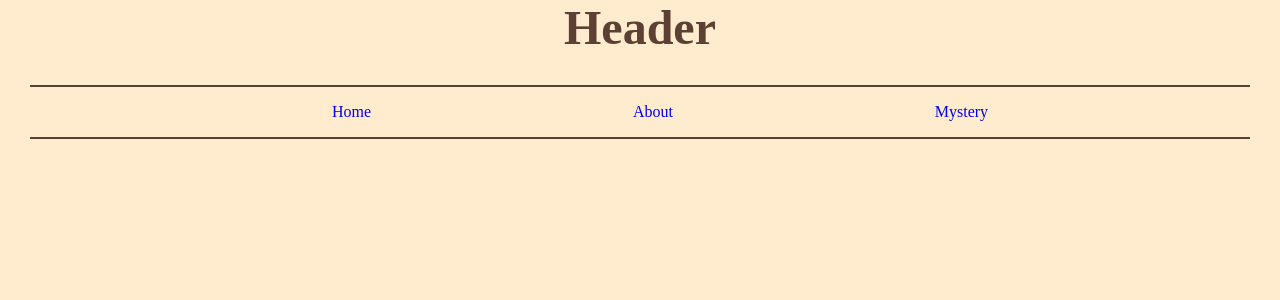
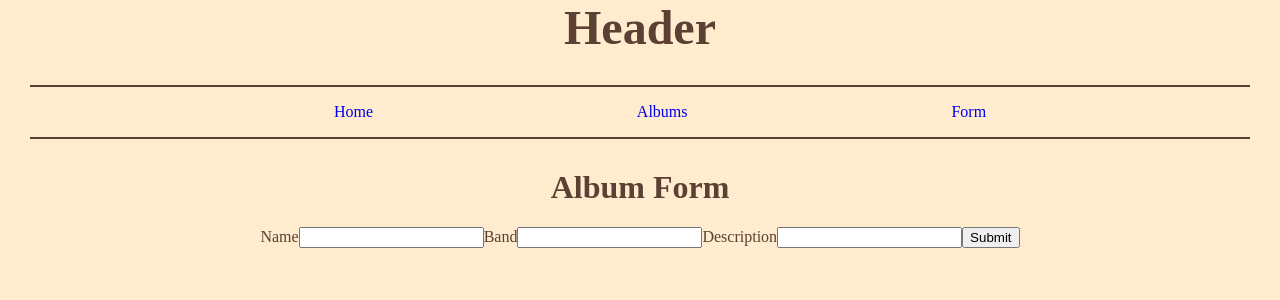
Before and after one commit to patteg21/phase-2-project, a React (Create React App) app in the folder phase-2-proj/: page /form in a window 1280 px wide. Shown: the top 300 px of the page. Built offline with nearby package versions, Linux system fonts and the light colour scheme; data requests are answered from the project's data file.

Commit message:
changed to more albums

```diff
--- a/phase-2-proj/db.json
+++ b/phase-2-proj/db.json
@@ -1,22 +1,10 @@
 {
-  "random": [
+  "albums": [
     {
-      "id": 1,
-      "title": "Random Thing",
-      "description": "OK Computer",
-      "why": "Why now?"
-    },
-    {
-      "title": "OK",
-      "description": "yes",
-      "why": "idk",
-      "id": 2
-    },
-    {
-      "title": "name",
-      "description": "desp",
-      "why": "not sure",
-      "id": 3
+      "title": "Mt. Joy",
+      "description": "upbeat",
+      "band": "Mt. Joy",
+      "id": 1
     }
   ]
 }
--- a/phase-2-proj/src/App.js
+++ b/phase-2-proj/src/App.js
@@ -7,18 +7,18 @@ import "./App.css"
 import Header from "./components/Header";
 import NavBar from "./components/NavBar";
 import Home from "./components/Home";
-import About from "./components/About";
-import Mystery from "./components/Mystery";
+import AlbumForm from "./components/AlbumForm";
+import Albums from "./components/Albums";
 
 function App() {
-  const [displayData, setDisplayData] = useState([])
+  const [displayData, setDisplayData] = useState([{}])
   const [timesClicked, setTimesClicked] = useState(0)
   const [isLoading, setIsLoading] = useState(true)
 
 
   // I know it calls everytime it is updated
   useEffect(() =>{
-    fetch("http://localhost:3000/random")
+    fetch("http://localhost:3000/albums")
     .then(res => res.json())
     .then(data => {
       setDisplayData(data)
@@ -34,8 +34,8 @@ function App() {
       <NavBar />
       <Routes>
           <Route className="route" exact path="/" element={<Home timesClicked={timesClicked}  setTimesClicked={setTimesClicked}/>}/>
-          <Route className="route" path="/about" element={<About displayData={displayData} isLoading={isLoading}/>}/>
-          <Route className="route" path="/mystery" element={<Mystery displayData={displayData} setDisplayData={setDisplayData}/>}/>
+          <Route className="route" path="/albums" element={<Albums displayData={displayData} isLoading={isLoading}/>}/>
+          <Route className="route" path="/form" element={<AlbumForm displayData={displayData} setDisplayData={setDisplayData}/>}/>
         </Routes>
     </div>
   );
--- a/phase-2-proj/src/components/Mystery.js
+++ b/phase-2-proj/src/components/AlbumForm.js
@@ -1,10 +1,10 @@
 import React, {useState}from "react";
 
-function Mystery({displayData, setDisplayData}){
+function AlbumForm({displayData, setDisplayData}){
     const [formData, setFormData] = useState({
         title: '',
         description: '',
-        why: '',
+        band: '',
       });
 
     function handleChange(e){
@@ -19,7 +19,7 @@ function Mystery({displayData, setDisplayData}){
     function handleSubmit(e){
         e.preventDefault();
 
-        fetch("http://localhost:3000/random",{
+        fetch("http://localhost:3000/albums",{
             method: 'POST',
             headers: {
               'Content-Type': 'application/json',
@@ -33,12 +33,19 @@ function Mystery({displayData, setDisplayData}){
 
     return (
         <div>
-            <h1>Mystery</h1>
+            <h1>Album Form</h1>
             <form onSubmit={handleSubmit}>
                 Name
                 <input
                 value={formData.title}
                 name="title"
+                type="text"
+                onChange={handleChange}
+                ></input>
+                Band
+                <input
+                value={formData.band}
+                name="band"
                 type="text"
                 onChange={handleChange}
                 ></input>
@@ -49,13 +56,6 @@ function Mystery({displayData, setDisplayData}){
                 type="text"
                 onChange={handleChange}
                 ></input>
-                Why
-                <input
-                value={formData.why}
-                name="why"
-                type="text"
-                onChange={handleChange}
-                ></input>
                 <button type="submit">Submit</button>
             </form>
         </div>
@@ -63,4 +63,4 @@ function Mystery({displayData, setDisplayData}){
 }
 
 
-export default Mystery
+export default AlbumForm
--- a/phase-2-proj/src/components/About.js
+++ b/phase-2-proj/src/components/Albums.js
@@ -1,13 +1,13 @@
 import React from "react";
 
-function About({displayData, isLoading }){
+function Albums({displayData, isLoading }){
 
 
     const display = displayData.map((data) =>(
     <div key={data.id}>
         <h3>Title: {data.title}</h3>
+        <p>Band: {data.band}</p>
         <p>Description: {data.description}</p>
-        <p>Why: {data.why}</p>
       </div>
     ))
 
@@ -15,7 +15,7 @@ function About({displayData, isLoading }){
 
     return (
         <div>
-            <h1>About</h1>
+            <h1>Albums</h1>
             { isLoading ? "Loading..." : display}
         </div>
 
@@ -23,4 +23,4 @@ function About({displayData, isLoading }){
 }
 
 
-export default About
+export default Albums
--- a/phase-2-proj/src/components/NavBar.js
+++ b/phase-2-proj/src/components/NavBar.js
@@ -12,10 +12,10 @@ function NavBar(){
                     <Link className="link" to="/">Home</Link>
                 </li>
                 <li>
-                    <Link className="link" to="/about">About</Link>
+                    <Link className="link" to="/albums">Albums</Link>
                 </li>
                 <li>
-                    <Link className="link" to="/mystery">Mystery</Link>
+                    <Link className="link" to="/form">Form</Link>
                 </li>
             </ul>
         </div>
```
